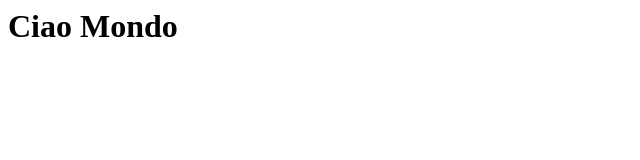
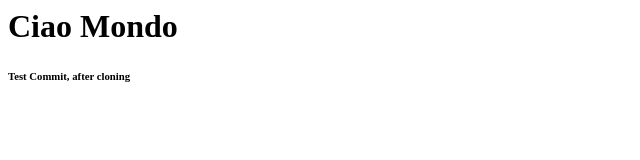
Before and after one commit to MarcoColloca/git-test-121-clone, a plain HTML site: page index.html in a window 1280 px wide. Shown: the whole page, without its empty margins (0-640 px from the left). Drawn offline with Linux system fonts and the light colour scheme.

Commit message:
First Commit?
Commit dopo aver clonato la rep

```diff
--- a/index.html
+++ b/index.html
@@ -6,5 +6,6 @@
 </head>
 <body>
     <h1>Ciao Mondo</h1>
+    <h6>Test Commit, after cloning</h6>
 </body>
 </html>
```
